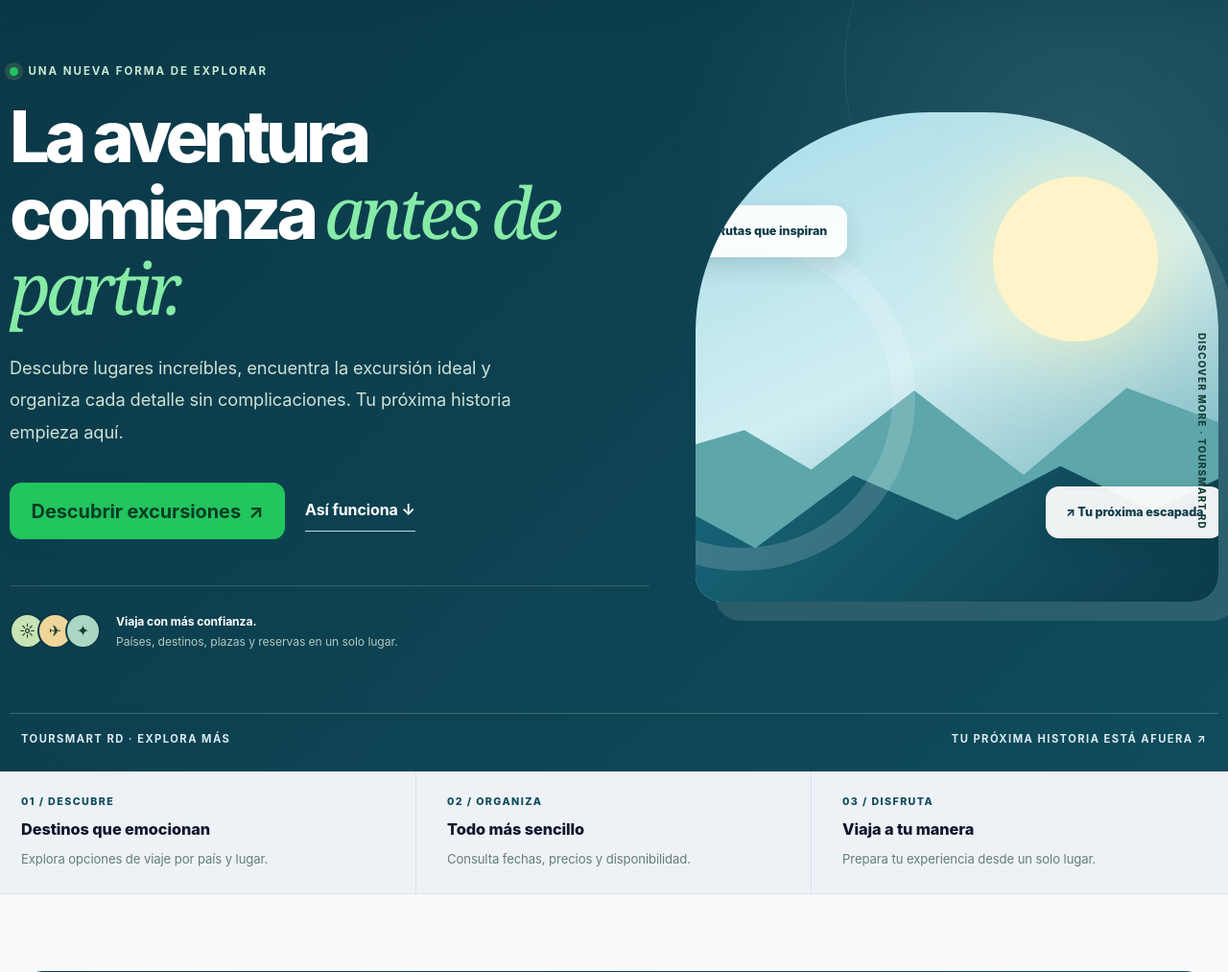
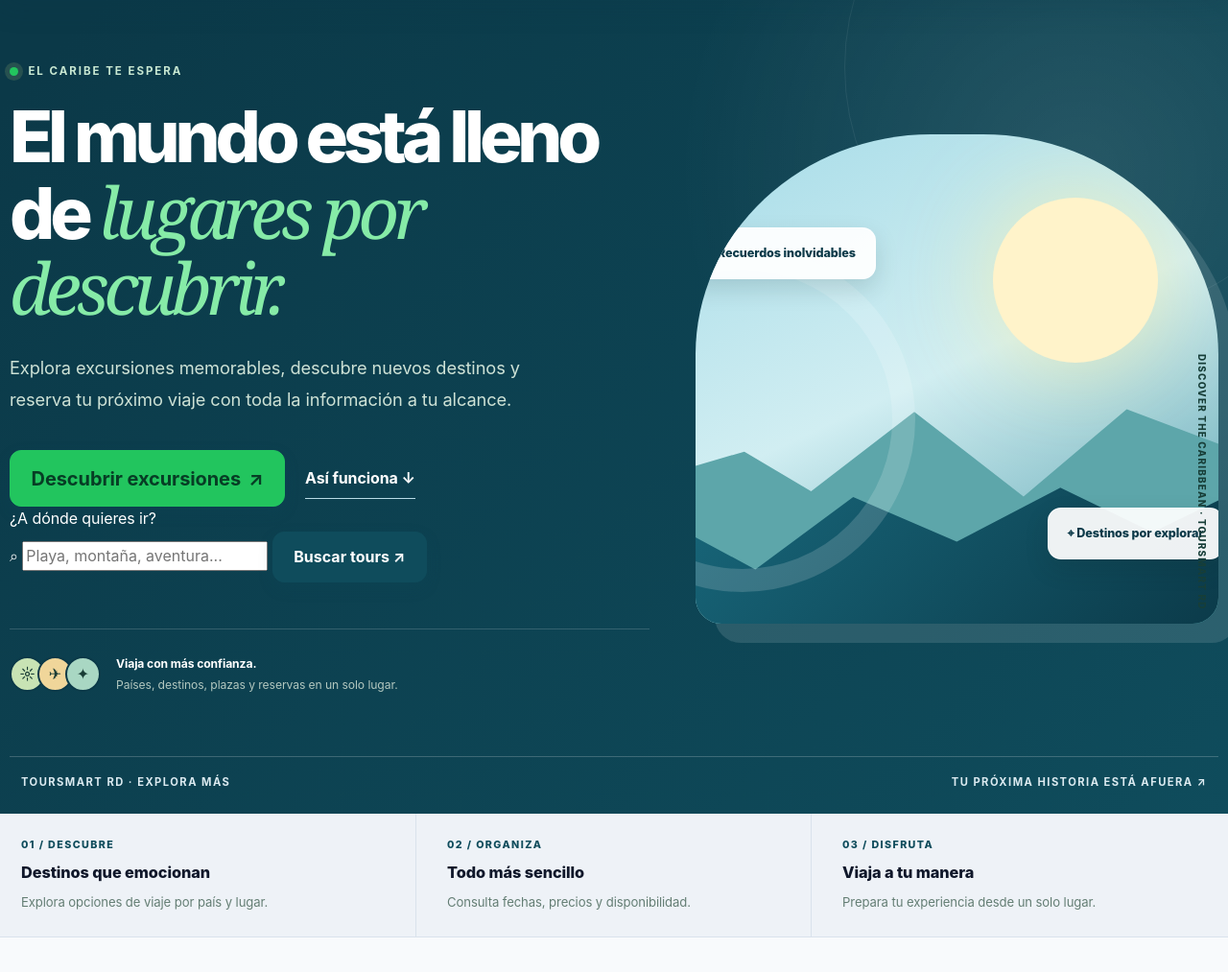
Before and after one commit to Omargenao25/AgenciaToursAPI, an ASP.NET Core app: template TourSmart.Web/Views/Home/Index.cshtml in a window 1280 px wide. Shown: the part 96-1109 px from the top of the page at 96% size. Run offline with ASP.NET Core 8, Linux system fonts and the light colour scheme; the template is opened without the code that fills it, so the values that code supplies are empty; the project's own start-up code is not run, and a stand-in starts its controllers and pages.

Commit message:
design(5.30): portada inmersiva con buscador real de experiencias

```diff
--- a/TourSmart.Web/Views/Home/Index.cshtml
+++ b/TourSmart.Web/Views/Home/Index.cshtml
@@ -5,15 +5,23 @@
     var fotoPortada = TourSmart.Web.Services.PortadaImagen.Obtener(Ambiente);
 }
 <section class="hero ts-v3-hero">
-    <div class="container hero-content">
+    <div class="container hero-content ts-premium-hero-layout">
         <div class="hero-text">
-            <div class="hero-eyebrow"><span class="live-dot"></span> UNA NUEVA FORMA DE EXPLORAR</div>
-            <h1>La aventura comienza <em>antes de partir.</em></h1>
-            <p class="hero-description">Descubre lugares increíbles, encuentra la excursión ideal y organiza cada detalle sin complicaciones. Tu próxima historia empieza aquí.</p>
+            <div class="hero-eyebrow"><span class="live-dot"></span> EL CARIBE TE ESPERA</div>
+            <h1>El mundo está lleno de <em>lugares por descubrir.</em></h1>
+            <p class="hero-description">Explora excursiones memorables, descubre nuevos destinos y reserva tu próximo viaje con toda la información a tu alcance.</p>
             <div class="hero-actions">
                 <a asp-controller="Tours" asp-action="Index" class="btn btn-accent btn-lg">Descubrir excursiones <span>↗</span></a>
                 <a href="#como-funciona" class="hero-secondary-link">Así funciona <span>↓</span></a>
             </div>
+            <form method="get" asp-controller="Tours" asp-action="Index" class="ts-premium-hero-search" aria-label="Buscar excursiones">
+                <label for="buscarDesdeInicio" class="ts-premium-search-label">¿A dónde quieres ir?</label>
+                <div class="ts-premium-search-inner">
+                    <span class="ts-premium-search-icon" aria-hidden="true">⌕</span>
+                    <input id="buscarDesdeInicio" name="busqueda" type="search" maxlength="100" placeholder="Playa, montaña, aventura..." autocomplete="off" />
+                    <button type="submit" class="btn btn-accent">Buscar tours <span aria-hidden="true">↗</span></button>
+                </div>
+            </form>
             <div class="hero-proof"><div class="avatar-group"><span>☼</span><span>✈</span><span>✦</span></div><p><strong>Viaja con más confianza.</strong><br />Países, destinos, plazas y reservas en un solo lugar.</p></div>
         </div>
         <div class="hero-visual ts-v3-visual @(fotoPortada is null ? "" : "ts-hero-con-foto")" aria-hidden="true">
@@ -22,9 +30,9 @@
                 <img class="ts-hero-main-image" src="@fotoPortada" alt="" loading="eager" fetchpriority="high" onerror="this.style.display='none';this.parentElement.classList.remove('ts-hero-con-foto')" />
             }
             <div class="sun-orb"></div><div class="landscape-back"></div><div class="landscape-front"></div><div class="ts-v3-visual-orbit"></div>
-            <div class="floating-tag floating-tag-one">✦ Rutas que inspiran</div>
-            <div class="floating-tag floating-tag-two">↗ Tu próxima escapada</div>
-            <div class="vertical-word">DISCOVER MORE · TOURSMART RD</div>
+            <div class="floating-tag floating-tag-one">✦ Recuerdos inolvidables</div>
+            <div class="floating-tag floating-tag-two">⌖ Destinos por explorar</div>
+            <div class="vertical-word">DISCOVER THE CARIBBEAN · TOURSMART RD</div>
         </div>
     </div>
     <div class="hero-bottom container"><span>TOURSMART RD · EXPLORA MÁS</span><span>TU PRÓXIMA HISTORIA ESTÁ AFUERA <span>↗</span></span></div>
```
